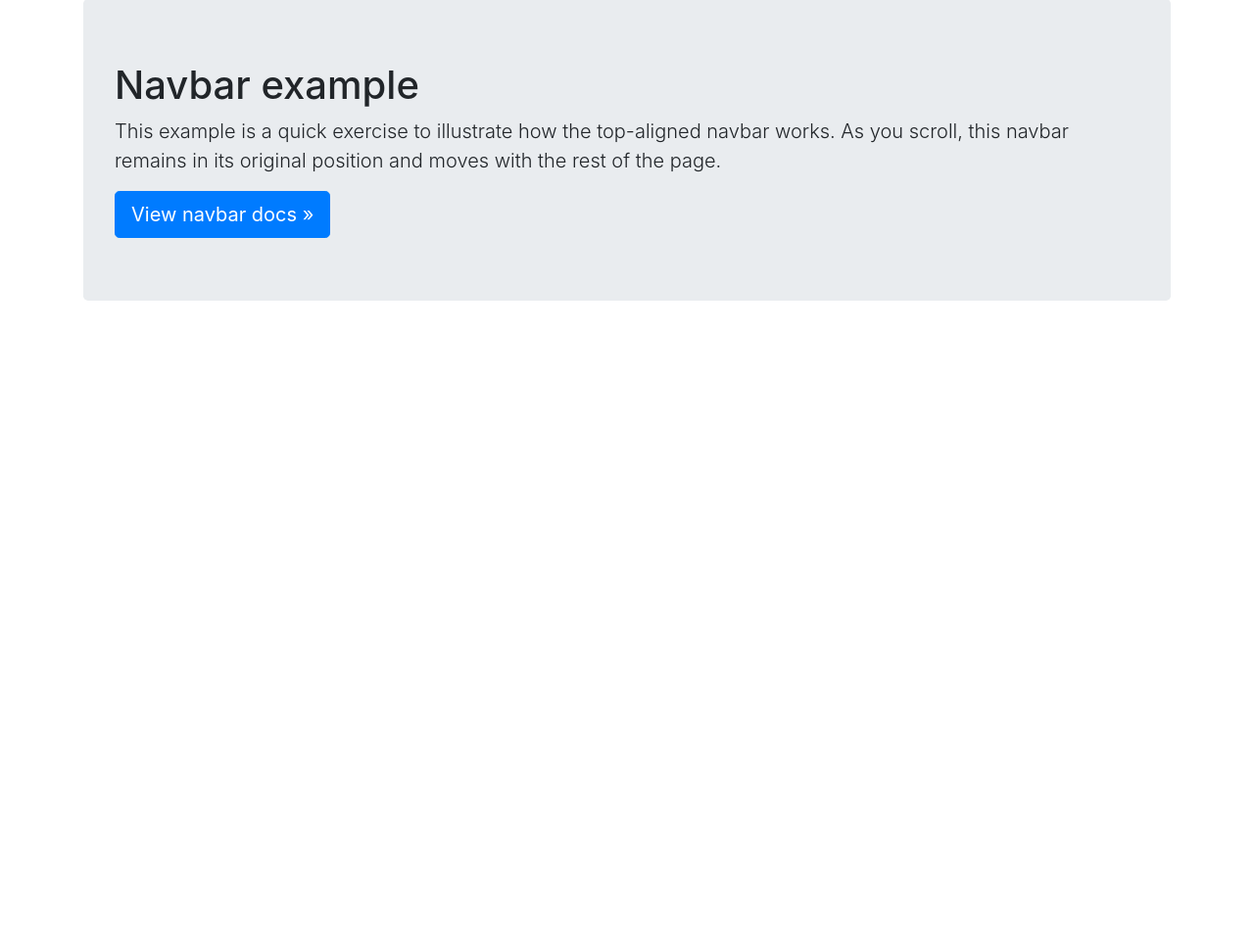
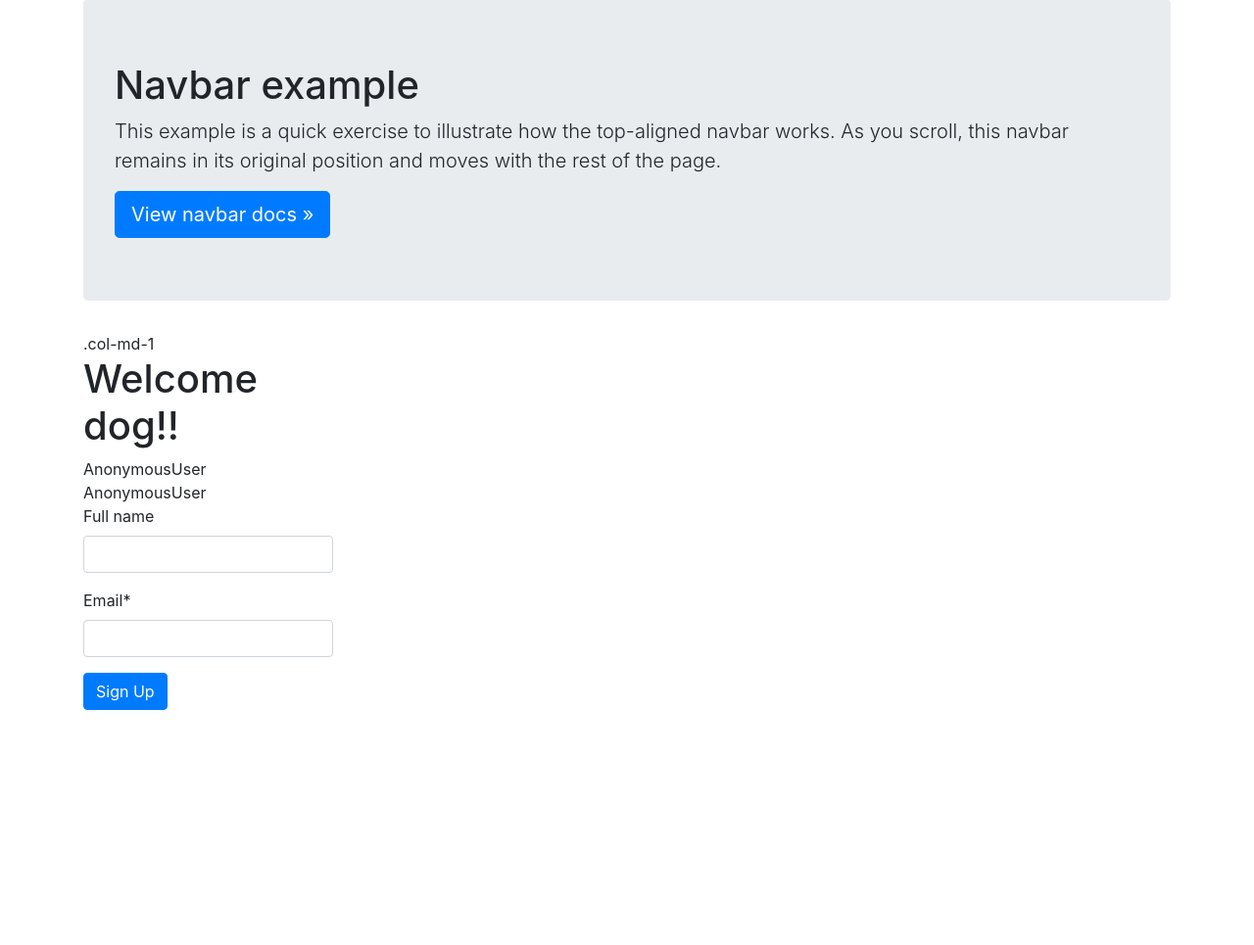
Before and after one commit to ptavaresh/try_django1.8, a Django app: page / in a window 1280 px wide. Shown: the part 81-1046 px from the top of the page at 98% size. Run offline with Django 3.2, Linux system fonts and the light colour scheme; some libraries are stand-ins or nearby versions.

Commit message:
Added crispy forms and templates for frontend design

```diff
--- a/src/newsletter/views.py
+++ b/src/newsletter/views.py
@@ -29,7 +29,7 @@ def home(request):
         context = {
             "title": "Thank you!!!"
         }
-    return render(request, "base.html", context)
+    return render(request, "home.html", context)
 
 
 def contact(request):
--- a/src/templates/base.html
+++ b/src/templates/base.html
@@ -9,60 +9,23 @@
     <meta name="author" content="">
     <link rel="icon" href="../../../../favicon.ico">
 
-    <title>Top navbar example for Bootstrap</title>
-
-    <!-- Bootstrap core CSS -->
-    <!--<link href="../../dist/css/bootstrap.min.css" rel="stylesheet">-->
-    <link href="{% static 'css/bootstrap.min.css' %}"rel="stylesheet">
-    <!--<img src="{% static "my_app/myexample.jpg" %}" alt="My image"/>  -->
-
-    <!-- Custom styles for this template -->
-    <!--<link href="navbar-top.css" rel="stylesheet">-->
-    <link href="{% static 'css/navbar-top.css' %}"rel="stylesheet">
+    <title>{% block head_title %}MVP Landing{% endblock %}</title>
+{% include 'head_css.html' %}
   </head>
 
   <body>
+   {% include 'navbar.html' %}
 
-    <nav class="navbar navbar-expand-md navbar-dark bg-dark mb-4">
-      <a class="navbar-brand" href="#">Top navbar</a>
-      <button class="navbar-toggler" type="button" data-toggle="collapse" data-target="#navbarCollapse" aria-controls="navbarCollapse" aria-expanded="false" aria-label="Toggle navigation">
-        <span class="navbar-toggler-icon"></span>
-      </button>
-      <div class="collapse navbar-collapse" id="navbarCollapse">
-        <ul class="navbar-nav mr-auto">
-          <li class="nav-item active">
-            <a class="nav-link" href="#">Home <span class="sr-only">(current)</span></a>
-          </li>
-          <li class="nav-item">
-            <a class="nav-link" href="#">Link</a>
-          </li>
-          <li class="nav-item">
-            <a class="nav-link disabled" href="#">Disabled</a>
-          </li>
-        </ul>
-        <form class="form-inline mt-2 mt-md-0">
-          <input class="form-control mr-sm-2" type="text" placeholder="Search" aria-label="Search">
-          <button class="btn btn-outline-success my-2 my-sm-0" type="submit">Search</button>
-        </form>
-      </div>
-    </nav>
 
     <main role="main" class="container">
-      <div class="jumbotron">
-        <h1>Navbar example</h1>
-        <p class="lead">This example is a quick exercise to illustrate how the top-aligned navbar works. As you scroll, this navbar remains in its original position and moves with the rest of the page.</p>
-        <a class="btn btn-lg btn-primary" href="../../components/navbar/" role="button">View navbar docs &raquo;</a>
-      </div>
+     {% block jumbotron %}
+
+     {% endblock %}
+
+     {% block content %}
+
+     {% endblock %}
     </main>
-
-    <!-- Bootstrap core JavaScript
-    ================================================== -->
-    <!-- Placed at the end of the document so the pages load faster -->
-    <script src="https://code.jquery.com/jquery-3.3.1.slim.min.js" integrity="sha384-q8i/X+965DzO0rT7abK41JStQIAqVgRVzpbzo5smXKp4YfRvH+8abtTE1Pi6jizo" crossorigin="anonymous"></script>
-    <script>window.jQuery || document.write('<script src="../../assets/js/vendor/jquery-slim.min.js"><\/script>')</script>
-    <link href="{% static 'js/popper.min.js' %}"rel="stylesheet">
-    <link href="{% static 'js/bootstrap.min.js' %}"rel="stylesheet">
-    <!--<script src="../../assets/js/vendor/popper.min.js"></script>-->
-    <!--<script src="../../dist/js/bootstrap.min.js"></script>-->
+  {% include 'head_js.html' %}
   </body>
 </html>
--- a/src/templates/forms.html
+++ b/src/templates/forms.html
@@ -6,5 +6,5 @@
 
 <form method='POST' action=''> {% csrf_token %}
     {{ form.as_p }}
-    <input type='submit' value="Sign Up" />
+    <input class='btn btn-primary' type='submit' value="Sign Up" />
 </form>
--- /dev/null
+++ b/src/templates/head_css.html
@@ -0,0 +1,9 @@
+{% load staticfiles %}
+    <!-- Bootstrap core CSS -->
+    <!--<link href="../../dist/css/bootstrap.min.css" rel="stylesheet">-->
+    <link href="{% static 'css/bootstrap.min.css' %}"rel="stylesheet">
+    <!--<img src="{% static "my_app/myexample.jpg" %}" alt="My image"/>  -->
+
+    <!-- Custom styles for this template -->
+    <!--<link href="navbar-top.css" rel="stylesheet">-->
+    <link href="{% static 'css/navbar-top.css' %}"rel="stylesheet">
--- /dev/null
+++ b/src/templates/head_js.html
@@ -0,0 +1,10 @@
+{% load staticfiles %}
+    <!-- Bootstrap core JavaScript
+    ================================================== -->
+    <!-- Placed at the end of the document so the pages load faster -->
+    <script src="https://code.jquery.com/jquery-3.3.1.slim.min.js" integrity="sha384-q8i/X+965DzO0rT7abK41JStQIAqVgRVzpbzo5smXKp4YfRvH+8abtTE1Pi6jizo" crossorigin="anonymous"></script>
+    <script>window.jQuery || document.write('<script src="../../assets/js/vendor/jquery-slim.min.js"><\/script>')</script>
+    <link href="{% static 'js/popper.min.js' %}"rel="stylesheet">
+    <link href="{% static 'js/bootstrap.min.js' %}"rel="stylesheet">
+    <!--<script src="../../assets/js/vendor/popper.min.js"></script>-->
+    <!--<script src="../../dist/js/bootstrap.min.js"></script>-->
--- a/src/templates/home.html
+++ b/src/templates/home.html
@@ -1,10 +1,28 @@
-<h1>{{ title }}</h1>
+{% extends "base.html" %}
+{% load crispy_forms_tags %}
 
-{{ user }}
 
-{{ request.user }}
+{% block head_title %}Welcome |{{ block.super }}{% endblock %}
 
-<form method='POST' action=''> {% csrf_token %}
-    {{ form.as_p }}
-    <input type='submit' value="Sign Up" />
-</form>
+ {% block jumbotron %}
+
+  <div class="jumbotron">
+    <h1>Navbar example</h1>
+    <p class="lead">This example is a quick exercise to illustrate how the top-aligned navbar works. As you scroll, this navbar remains in its original position and moves with the rest of the page.</p>
+    <a class="btn btn-lg btn-primary" href="../../components/navbar/" role="button">View navbar docs &raquo;</a>
+  </div>
+ {% endblock %}
+
+{% block content %}
+<div class="row">
+    <div class="col-sm-6 col-md-3">.col-md-1
+        <h1>{{ title }}</h1>
+        {{ user }}
+        {{ request.user }}
+        <form method='POST' action=''> {% csrf_token %}
+        {{ form|crispy }}
+        <input class='btn btn-primary' type='submit' value="Sign Up" />
+        </form>
+    </div>
+</div>
+{% endblock %}
--- /dev/null
+++ b/src/templates/navbar.html
@@ -0,0 +1,23 @@
+    <nav class="navbar navbar-expand-md navbar-dark bg-dark mb-4">
+      <a class="navbar-brand" href="#">Top navbar</a>
+      <button class="navbar-toggler" type="button" data-toggle="collapse" data-target="#navbarCollapse" aria-controls="navbarCollapse" aria-expanded="false" aria-label="Toggle navigation">
+        <span class="navbar-toggler-icon"></span>
+      </button>
+      <div class="collapse navbar-collapse" id="navbarCollapse">
+        <ul class="navbar-nav mr-auto">
+          <li class="nav-item active">
+            <a class="nav-link" href="#">Home <span class="sr-only">(current)</span></a>
+          </li>
+          <li class="nav-item">
+            <a class="nav-link" href="#">Link</a>
+          </li>
+          <li class="nav-item">
+            <a class="nav-link disabled" href="#">Disabled</a>
+          </li>
+        </ul>
+        <form class="form-inline mt-2 mt-md-0">
+          <input class="form-control mr-sm-2" type="text" placeholder="Search" aria-label="Search">
+          <button class="btn btn-outline-success my-2 my-sm-0" type="submit">Search</button>
+        </form>
+      </div>
+    </nav>
--- a/src/trydjango_18/settings.py
+++ b/src/trydjango_18/settings.py
@@ -36,12 +36,16 @@ EMAIL_USE_TLS = True
 # Application definition
 
 INSTALLED_APPS = (
+    #django apps
     'django.contrib.admin',
     'django.contrib.auth',
     'django.contrib.contenttypes',
     'django.contrib.sessions',
     'django.contrib.messages',
     'django.contrib.staticfiles',
+    #third party apps
+    'crispy_forms',
+    #my apps
     'newsletter',
 )
 
@@ -117,3 +121,5 @@ STATICFILES_DIRS = (
 
 MEDIA_URL = '/media/'
 MEDIA_ROOT = os.path.join(os.path.dirname(BASE_DIR), "static_in_env", "media_root")
+
+CRISPY_TEMPLATE_PACK = 'bootstrap3'
```
Also changed, not shown: 2 other files.
